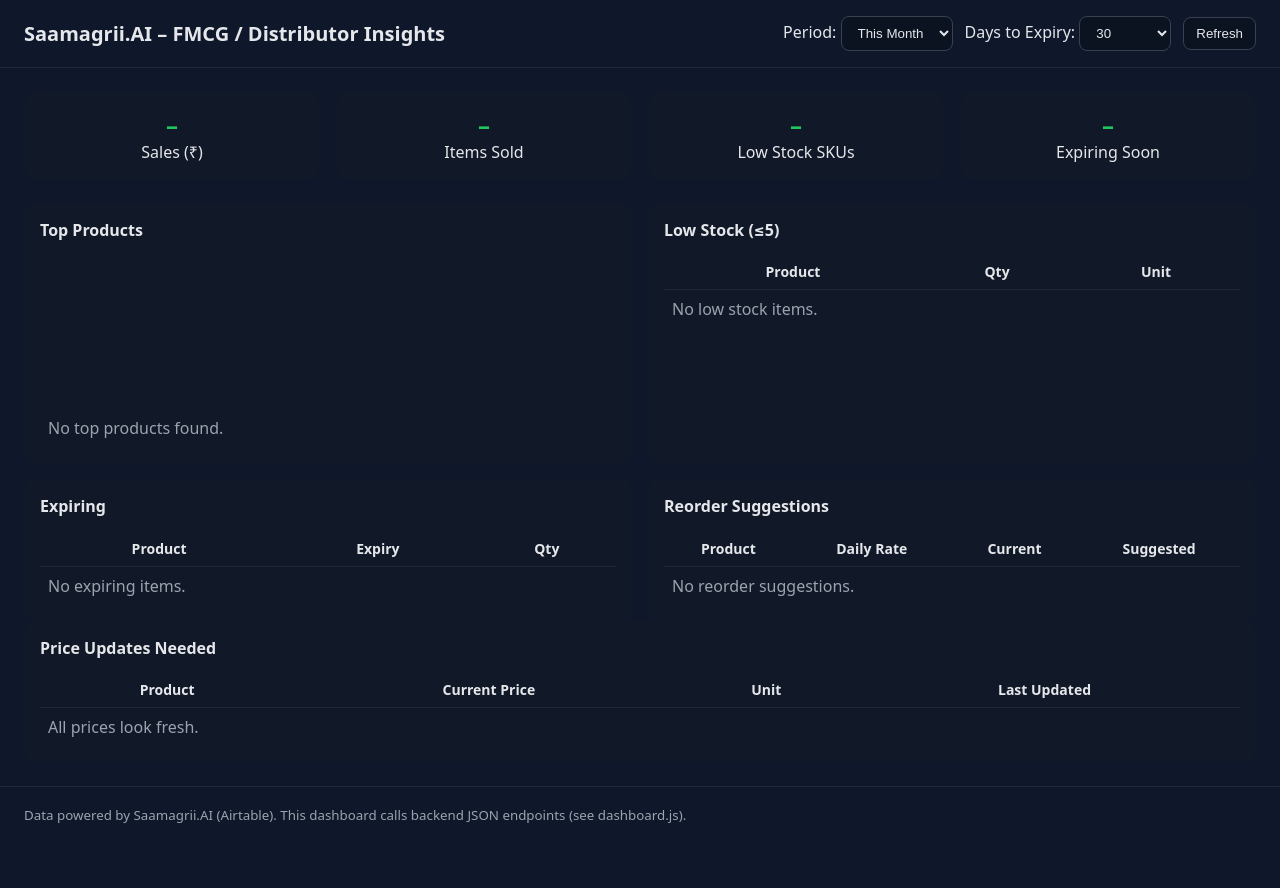
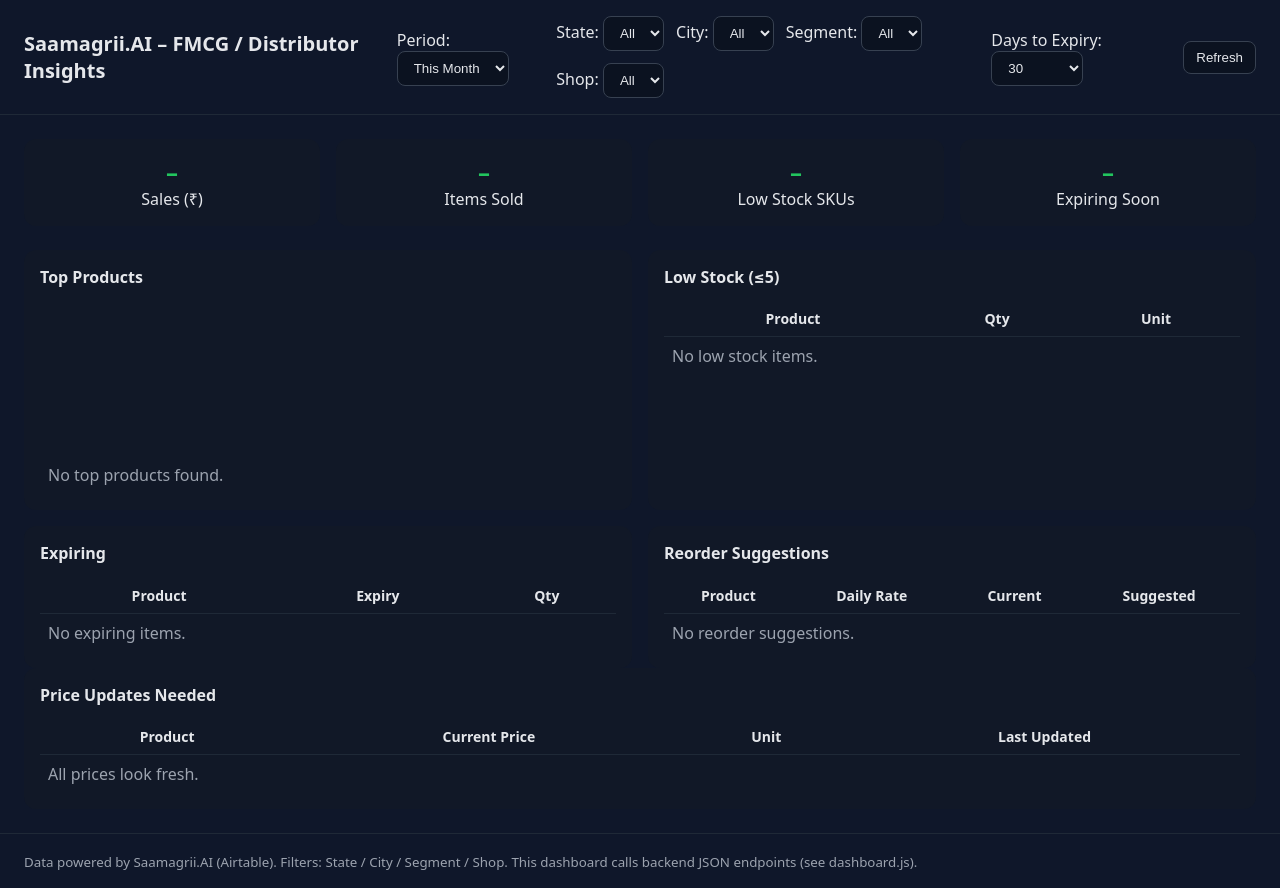
Before and after one commit to kansrakunal1992/deadStockAlertWAIndia, a website: page public/dashboard.html in a window 1280 px wide. Before the commit the page ends 841 px from the top, so only its background shows below. Drawn offline with nearby package versions, Linux system fonts and the light colour scheme; no server answers.

Commit message:
Update dashboard.html

```diff
--- a/public/dashboard.html
+++ b/public/dashboard.html
@@ -7,6 +7,7 @@
   <link rel="stylesheet" href="dashboard.css" />
   <!-- Chart.js CDN (loaded at runtime in browser) -->
   <script src="https://cdn.jsdelivr.net/npm/chart.js"></script>
+  <style>.filters { display:flex; flex-wrap:wrap; gap:12px; align-items:center; }</style>
 </head>
 <body>
   <header>
@@ -19,6 +20,28 @@
           <option value="month" selected>This Month</option>
         </select>
       </label>
+      <div class="filters">
+              <label>State:
+                <select id="fltState">
+                  <option value="">All</option>
+                </select>
+              </label>
+              <label>City:
+                <select id="fltCity">
+                  <option value="">All</option>
+                </select>
+              </label>
+              <label>Segment:
+                <select id="fltSegment">
+                  <option value="">All</option>
+                </select>
+              </label>
+              <label>Shop:
+                <select id="fltShop">
+                  <option value="">All</option>
+                </select>
+              </label>
+            </div>
       <label>Days to Expiry:
         <select id="expiryDays">
           <option value="0">Expired</option>
@@ -83,7 +106,7 @@
   </main>
 
   <footer>
-    <small>Data powered by Saamagrii.AI (Airtable). This dashboard calls backend JSON endpoints (see dashboard.js).
+    <small>Data powered by Saamagrii.AI (Airtable). Filters: State / City / Segment / Shop. This dashboard calls backend JSON endpoints (see dashboard.js).
     </small>
   </footer>
 
```
